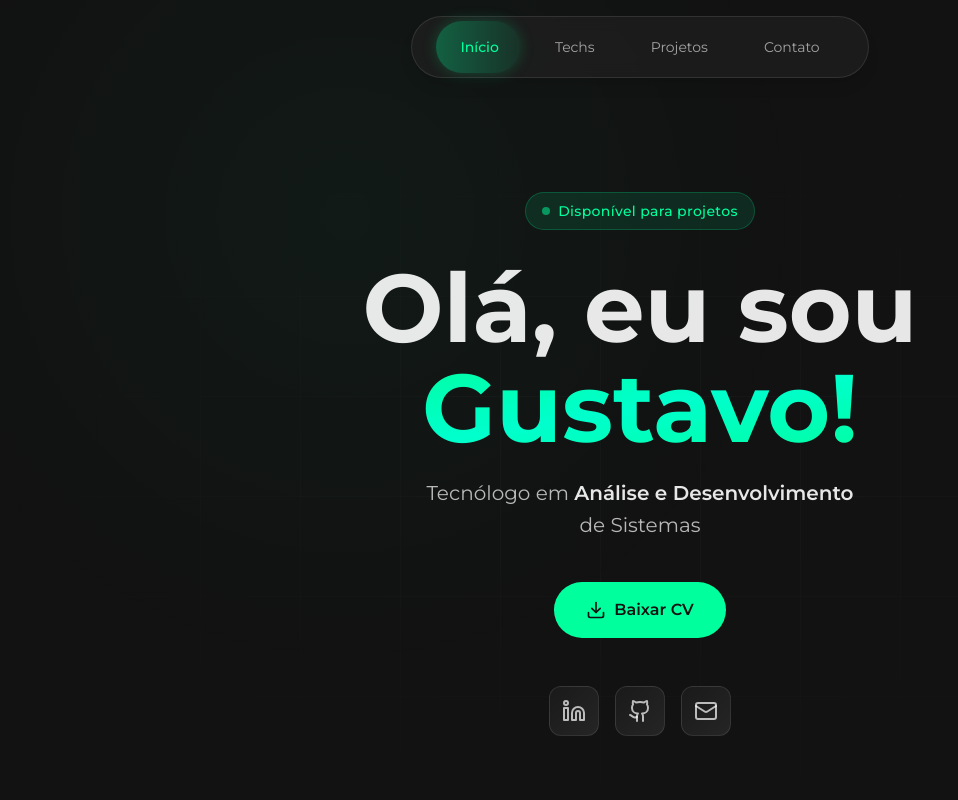
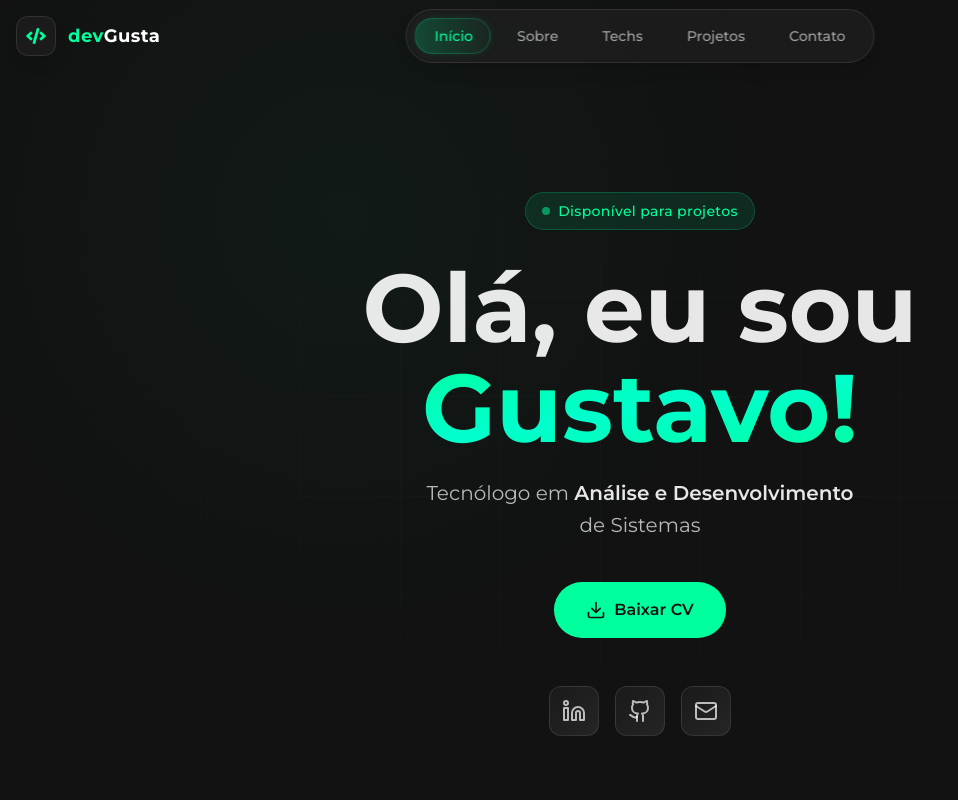
Before and after one commit to gusttazy/devgusta, a Next.js app: page / in a window 1280 px wide. Shown: the top 800 px of the page, without its empty margins (0-958 px from the left). Built offline with nearby package versions, Linux system fonts and the light colour scheme.

Commit message:
Corrigindo scroll

```diff
--- a/src/data/categories.ts
+++ b/src/data/categories.ts
@@ -1,7 +1,8 @@
 // Mapeamento das categorias com seus IDs correspondentes
 export const categories = [
   { name: "Início", id: "inicio" },
+  { name: "Sobre", id: "about" },
   { name: "Techs", id: "techs" },
-  { name: "Projetos", id: "projetos" },
+  { name: "Projetos", id: "projects" },
   { name: "Contato", id: "contato" },
 ];
--- a/src/sections/Navbar/index.tsx
+++ b/src/sections/Navbar/index.tsx
@@ -1,7 +1,8 @@
 "use client";
 
 import React, { useState, useRef, useEffect, useCallback } from "react";
-import { FaBars, FaTimes } from "react-icons/fa";
+// Adicionei FaCode nas importações
+import { FaBars, FaTimes, FaCode } from "react-icons/fa";
 import { motion, AnimatePresence } from "framer-motion";
 import { categories } from "@/data/categories";
 
@@ -38,7 +39,13 @@ export default React.memo(function Navbar() {
     }, 1000);
   }, []);
 
-  // Atualiza indicador visual com transição suave
+  // Scroll para o topo ao clicar no Logo
+  const scrollToTop = () => {
+    window.scrollTo({ top: 0, behavior: "smooth" });
+    setActive("Início");
+  };
+
+  // Atualiza indicador visual
   useEffect(() => {
     const activeButton = buttonsRef.current[active];
     if (!activeButton) return;
@@ -51,28 +58,34 @@ export default React.memo(function Navbar() {
     });
   }, [active]);
 
-
+  // Observer (Logica de Scroll Spy)
   useEffect(() => {
     let updateTimeout: NodeJS.Timeout;
+    const visibleMap = new Map<string, IntersectionObserverEntry>();
 
     observerRef.current = new IntersectionObserver(
       (entries) => {
         if (isScrolling.current) return;
-        const visibleEntries = entries.filter(
+
+        entries.forEach((entry) => {
+          visibleMap.set(entry.target.id, entry);
+        });
+
+        const visibleEntries = Array.from(visibleMap.values()).filter(
           (entry) => entry.isIntersecting && entry.intersectionRatio > 0
         );
 
         if (visibleEntries.length === 0) return;
         const mostVisible = visibleEntries.reduce((prev, current) => {
-          const prevRatio = prev.intersectionRatio;
-          const currentRatio = current.intersectionRatio;
-          if (Math.abs(prevRatio - currentRatio) < 0.1) {
+          const prevHeight = prev.intersectionRect.height;
+          const currentHeight = current.intersectionRect.height;
+
+          if (Math.abs(prevHeight - currentHeight) < 10) {
             return prev.boundingClientRect.top < current.boundingClientRect.top
               ? prev
               : current;
           }
-
-          return currentRatio > prevRatio ? current : prev;
+          return currentHeight > prevHeight ? current : prev;
         });
 
         clearTimeout(updateTimeout);
@@ -82,12 +95,6 @@ export default React.memo(function Navbar() {
           );
 
           if (category && category.name !== active) {
-            console.log(
-              "Seção detectada:",
-              category.name,
-              "Ratio:",
-              mostVisible.intersectionRatio
-            );
             setActive(category.name);
           }
         }, 150);
@@ -98,111 +105,91 @@ export default React.memo(function Navbar() {
       }
     );
 
-    // Observa todas as seções
     categories.forEach((category) => {
       const element = document.getElementById(category.id);
-      if (element) {
-        console.log("Observando seção:", category.name, "ID:", category.id);
-        observerRef.current?.observe(element);
-      } else {
-        console.warn(
-          "Elemento não encontrado:",
-          category.name,
-          "ID:",
-          category.id
-        );
-      }
+      if (element) observerRef.current?.observe(element);
     });
 
     return () => {
       observerRef.current?.disconnect();
       clearTimeout(updateTimeout);
-      if (scrollTimeoutRef.current) {
-        clearTimeout(scrollTimeoutRef.current);
-      }
+      if (scrollTimeoutRef.current) clearTimeout(scrollTimeoutRef.current);
     };
   }, [active]);
 
   // Fecha menu ao clicar fora
   useEffect(() => {
     if (!isOpen) return;
-
     const handleClickOutside = (e: MouseEvent) => {
       const target = e.target as HTMLElement;
-      if (!target.closest("nav")) {
-        setIsOpen(false);
-      }
+      if (!target.closest("nav")) setIsOpen(false);
     };
-
     document.addEventListener("click", handleClickOutside);
     return () => document.removeEventListener("click", handleClickOutside);
   }, [isOpen]);
 
-  // Previne scroll quando menu mobile está aberto
+  // Bloqueia scroll no mobile
   useEffect(() => {
-    if (isOpen) {
-      document.body.style.overflow = "hidden";
-    } else {
-      document.body.style.overflow = "";
-    }
-    return () => {
-      document.body.style.overflow = "";
-    };
+    if (isOpen) document.body.style.overflow = "hidden";
+    else document.body.style.overflow = "";
+    return () => { document.body.style.overflow = ""; };
   }, [isOpen]);
 
+  // Variantes de Animação
   const mobileMenuVariants = {
     hidden: { opacity: 0, y: -24 },
-    visible: {
-      opacity: 1,
-      y: 0,
-      transition: { duration: 0.35, ease: [0.22, 1, 0.36, 1] },
-    },
-    exit: {
-      opacity: 0,
-      y: -24,
-      transition: { duration: 0.25, ease: "easeIn" },
-    },
+    visible: { opacity: 1, y: 0, transition: { duration: 0.35, ease: [0.22, 1, 0.36, 1] } },
+    exit: { opacity: 0, y: -24, transition: { duration: 0.25, ease: "easeIn" } },
   };
 
   const mobileItemVariants = {
     hidden: { opacity: 0, x: -20 },
-    visible: {
-      opacity: 1,
-      x: 0,
-      transition: {
-        duration: 0.3,
-      },
-    },
+    visible: { opacity: 1, x: 0, transition: { duration: 0.3 } },
   };
 
   return (
-    <header
-      className={`fixed top-0 left-0 right-0 z-50 py-4 transition-all duration-300`}
-    >
-      <nav className="container mx-auto max-w-7xl flex items-center justify-center px-4">
-        {/* Menu Desktop */}
-        <div className="hidden md:block w-full md:w-auto">
-          <div className="relative flex space-x-2 bg-[#1e1e1e]/80 backdrop-blur-sm px-6 py-3 rounded-full shadow-lg border border-white/10 mx-auto">
-            {/* Indicador de background com animação suave */}
+    <header className="fixed top-0 left-0 right-0 z-50 py-4 transition-all duration-300">
+      {/* Container principal com justify-between para separar Logo e Menu */}
+      <nav className="container mx-auto max-w-7xl flex items-center justify-between px-4 relative">
+
+        {/* === LOGO (Esquerda) === */}
+        <div className="relative z-50">
+          <button
+            onClick={scrollToTop}
+            className="group flex items-center gap-3 focus:outline-none"
+            aria-label="Voltar ao topo"
+          >
+            {/* Ícone Glassy */}
+            <div className="flex items-center justify-center w-10 h-10 rounded-xl bg-[#1e1e1e]/80 backdrop-blur-sm border border-white/10 text-[#00ff9d] shadow-lg transition-all duration-300 group-hover:border-[#00ff9d]/50 group-hover:shadow-[0_0_15px_rgba(0,255,157,0.2)]">
+              <FaCode size={20} />
+            </div>
+            {/* Nome (Opcional - aparece apenas em telas maiores) */}
+            <span className="hidden sm:block text-white font-bold tracking-wide text-lg group-hover:text-[#00ff9d] transition-colors">
+              <span className="text-[#00ff9d]">dev</span>Gusta
+            </span>
+          </button>
+        </div>
+
+        {/* === MENU DESKTOP (Centralizado Absoluto) === */}
+        <div className="hidden md:block absolute left-1/2 top-1/2 transform -translate-x-1/2 -translate-y-1/2">
+          <div className="relative flex space-x-1 bg-[#1e1e1e]/80 backdrop-blur-sm px-2 py-2 rounded-full shadow-lg border border-white/10">
+            {/* Indicador Animado */}
             <motion.div
-              className="absolute h-[calc(100%-8px)] top-1 bg-linear-to-r from-[#00ff9d]/30 to-[#00ff9d]/10 rounded-full shadow-[0_0_15px_rgba(0,255,157,0.2)]"
+              className="absolute h-[calc(100%-16px)] top-2 bg-linear-to-r from-[#00ff9d]/20 to-[#00ff9d]/5 rounded-full shadow-[0_0_10px_rgba(0,255,157,0.1)] border border-[#00ff9d]/20"
               style={indicatorStyle}
               layoutId="navbar-indicator"
             />
 
-            {/* Botões de navegação */}
+            {/* Links */}
             {categories.map(({ name }) => (
               <motion.button
                 key={name}
-                ref={(el) => {
-                  buttonsRef.current[name] = el;
-                }}
+                ref={(el) => { buttonsRef.current[name] = el; }}
                 onClick={() => scrollToSection(name)}
-                className={`relative z-10 px-6 py-2 rounded-full text-sm transition-colors duration-300 ease-in-out ${active === name
-                  ? "text-[#00ff9d] font-medium"
-                  : "text-white/60 hover:text-white/90"
+                className={`relative z-10 px-5 py-2 rounded-full text-sm font-medium transition-colors duration-300 ${active === name
+                  ? "text-[#00ff9d]"
+                  : "text-white/60 hover:text-white"
                   }`}
-                aria-current={active === name ? "page" : undefined}
               >
                 {name}
               </motion.button>
@@ -210,53 +197,52 @@ export default React.memo(function Navbar() {
           </div>
         </div>
 
-        {/* Header Mobile */}
-        <div className="md:hidden flex justify-between items-center w-full">
+        {/* === HEADER MOBILE (Direita) === */}
+        <div className="md:hidden flex items-center gap-4">
+          {/* Nome da seção ativa no mobile */}
+          <span className="text-[#00ff9d] font-medium text-sm tracking-wide">
+            {active}
+          </span>
+
           <button
             onClick={() => setIsOpen(!isOpen)}
-            className="p-2 text-white/70 hover:text-[#00ff9d] transition-colors touch-manipulation"
+            className="p-2 text-white/70 hover:text-[#00ff9d] transition-colors bg-[#1e1e1e]/80 backdrop-blur-sm rounded-lg border border-white/10"
             aria-label={isOpen ? "Fechar menu" : "Abrir menu"}
-            aria-expanded={isOpen}
           >
             <motion.div
               initial={false}
               animate={{ rotate: isOpen ? 90 : 0 }}
               transition={{ duration: 0.2 }}
             >
-              {isOpen ? <FaTimes size={24} /> : <FaBars size={24} />}
+              {isOpen ? <FaTimes size={20} /> : <FaBars size={20} />}
             </motion.div>
           </button>
-
-          <span className="text-[#00ff9d] font-medium text-sm">{active}</span>
-
-          <div className="w-10" aria-hidden="true" />
         </div>
 
-        {/* Menu Mobile */}
+        {/* === DROPDOWN MOBILE === */}
         <AnimatePresence>
           {isOpen && (
             <motion.div
-              className="fixed inset-x-0 top-18 bg-[#1e1e1e]/98 backdrop-blur-lg md:hidden border-t border-white/5 shadow-2xl"
+              className="fixed inset-x-0 top-[72px] bg-[#0a0a0a]/95 backdrop-blur-xl md:hidden border-t border-white/10 shadow-2xl"
               initial="hidden"
               animate="visible"
               exit="exit"
               variants={mobileMenuVariants}
             >
               <motion.div
-                className="container mx-auto px-4 py-6 max-h-[calc(100vh-72px)] overflow-y-auto"
+                className="container mx-auto px-4 py-6 flex flex-col gap-2"
                 variants={mobileMenuVariants}
               >
                 {categories.map((category) => (
                   <motion.button
                     key={category.name}
                     onClick={() => scrollToSection(category.name)}
-                    className={`w-full px-4 py-3 text-left text-base rounded-lg transition-all ${active === category.name
-                      ? "text-[#00ff9d] font-semibold bg-[#00ff9d]/10"
+                    className={`w-full px-4 py-3 text-left text-base rounded-xl transition-all border border-transparent ${active === category.name
+                      ? "text-[#00ff9d] font-semibold bg-[#00ff9d]/10 border-[#00ff9d]/20"
                       : "text-white/70 hover:text-white hover:bg-white/5"
                       }`}
                     variants={mobileItemVariants}
                     whileTap={{ scale: 0.98 }}
-                    type="button"
                   >
                     {category.name}
                   </motion.button>
--- a/src/sections/Projects/index.tsx
+++ b/src/sections/Projects/index.tsx
@@ -42,7 +42,7 @@ const cardVariants = {
 const Projects = () => {
   return (
     <section
-      id="projetos"
+      id="projects"
       className="relative min-h-screen scroll-mt-16 flex items-center justify-center
         py-20 sm:py-32 px-4 sm:px-6 overflow-hidden"
     >
```
